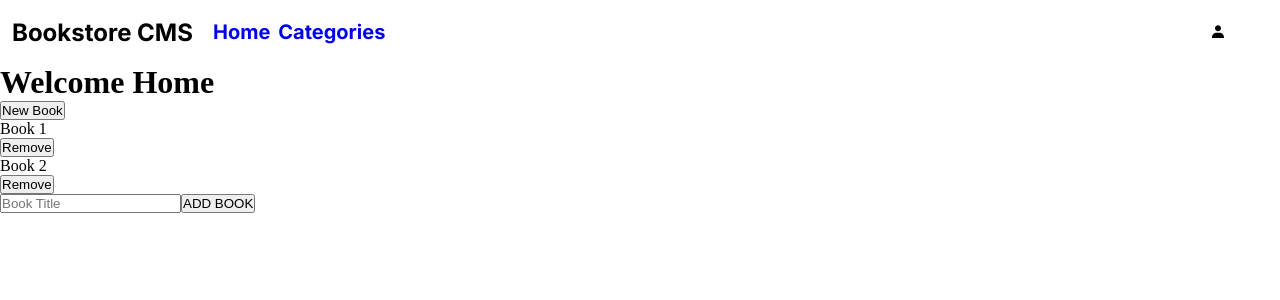
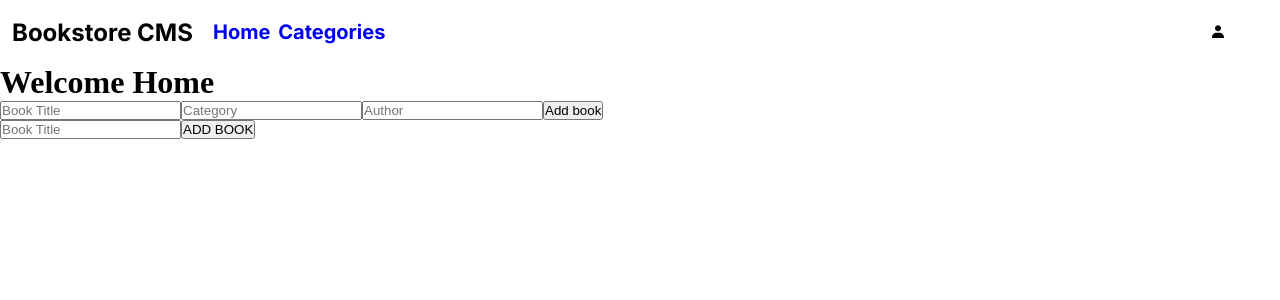
Before and after one commit to Chimoneg27/Bookstore-React, a React (Create React App) app: page / in a window 1280 px wide. Shown: the top 300 px of the page. Built offline with nearby package versions, Linux system fonts and the light colour scheme; the HTML template or start-up script is replaced by a standard one.

Commit message:
Fix bookstore functions and setup

```diff
--- a/src/components/BookAction.js
+++ b/src/components/BookAction.js
@@ -1,34 +1,61 @@
 import { useState } from 'react';
+import Button from './Button';
 
 const BookActions = () => {
-  const [bookArr, setBookArr] = useState(['Book 1', 'Book 2']);
-  //   const books = ['Book 1', 'Book 2'];
+  const [bookArr, setBookArr] = useState([]);
+  const [bookObj, setBookObj] = useState({
+    title: '',
+    category: '',
+    author: '',
+  });
 
   const addBook = () => {
-    setBookArr(
-      (prevState) => [...prevState, `Book ${bookArr.length + 1}`],
-    );
+    if (!bookObj.title || !bookObj.category || !bookObj.author) {
+      return;
+    }
+
+    setBookArr((prevState) => [...prevState, bookObj]);
+
+    setBookObj({
+      title: '',
+      category: '',
+      author: '',
+    });
   };
 
-  const removeBook = (index) => {
-    // const removed = bookArr.filter((_, i) => i !== index);
-    setBookArr((prevBooks) => prevBooks.filter((_, i) => i !== index).map((_item, i) => `Book ${i + 1}`));
+  const handlechange = (event) => {
+    const { name, value } = event.target;
+    setBookObj((prevBookObj) => ({
+      ...prevBookObj,
+      [name]: value,
+    }));
   };
 
-  const newArray = bookArr.map((item, index) => (
+  const newArray = bookArr.map((item) => (
     <div key={item} className="display-book">
       <p>
         {' '}
-        {item}
+        {item.title}
       </p>
-
-      <button type="button" onClick={() => removeBook(index)}>Remove</button>
+      <p>
+        {' '}
+        {item.category}
+      </p>
+      <p>
+        {' '}
+        {item.author}
+      </p>
     </div>
   ));
 
   return (
     <div className="book-container">
-      <button type="button" onClick={addBook}>New Book</button>
+      <form>
+        <input type="text" placeholder="Book Title" className="book-input" name="title" value={bookObj.title} onChange={handlechange} required />
+        <input type="text" placeholder="Category" className="book-input" name="category" value={bookObj.category} onChange={handlechange} required />
+        <input type="text" placeholder="Author" className="book-input" name="author" value={bookObj.author} onChange={handlechange} required />
+        <Button onClick={addBook} />
+      </form>
       {newArray}
     </div>
   );
--- /dev/null
+++ b/src/components/Button.js
@@ -0,0 +1,16 @@
+/* eslint-disable import/no-extraneous-dependencies */
+import React from 'react';
+import PropTypes from 'prop-types';
+
+const Button = ({ onClick, className }) => (
+  (
+    <button type="button" onClick={onClick} className={className}>Add book</button>
+  )
+);
+
+export default Button;
+
+Button.propTypes = {
+  onClick: PropTypes.func.isRequired,
+  className: PropTypes.string.isRequired,
+};
```
